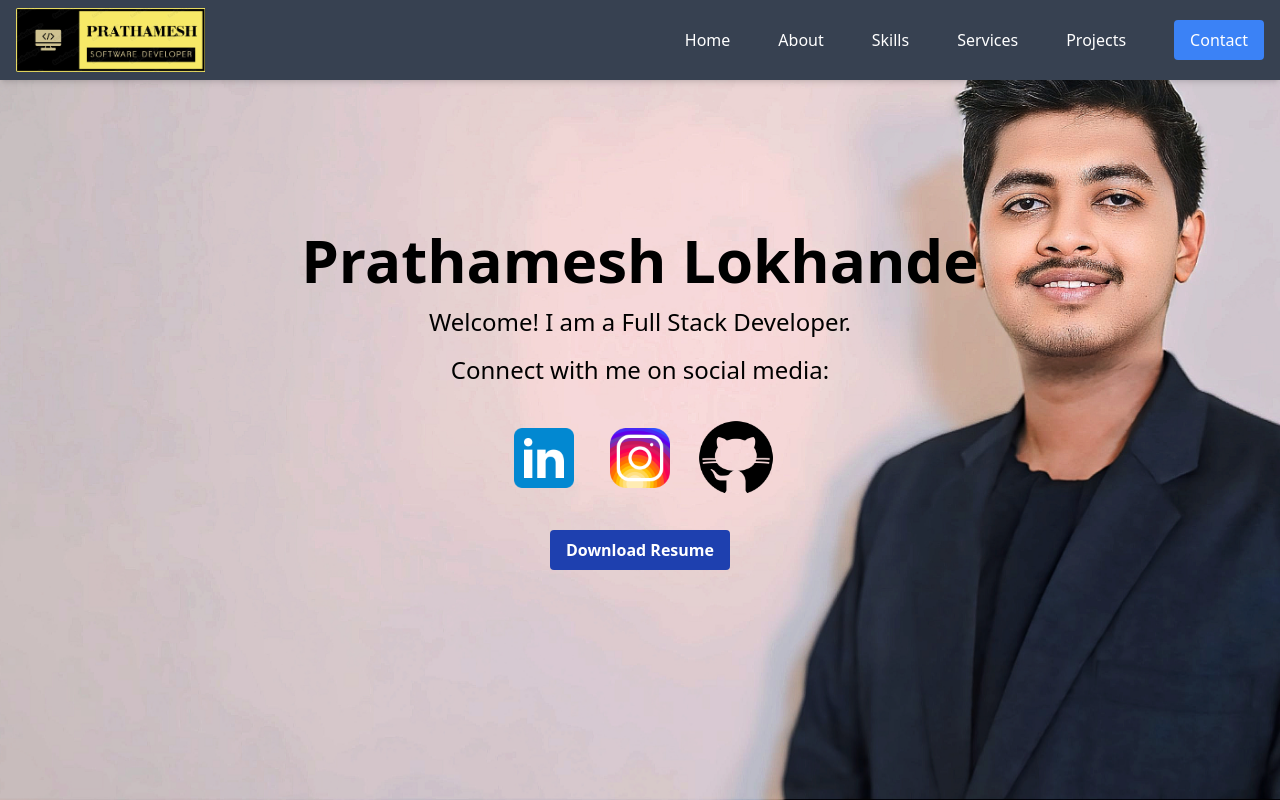
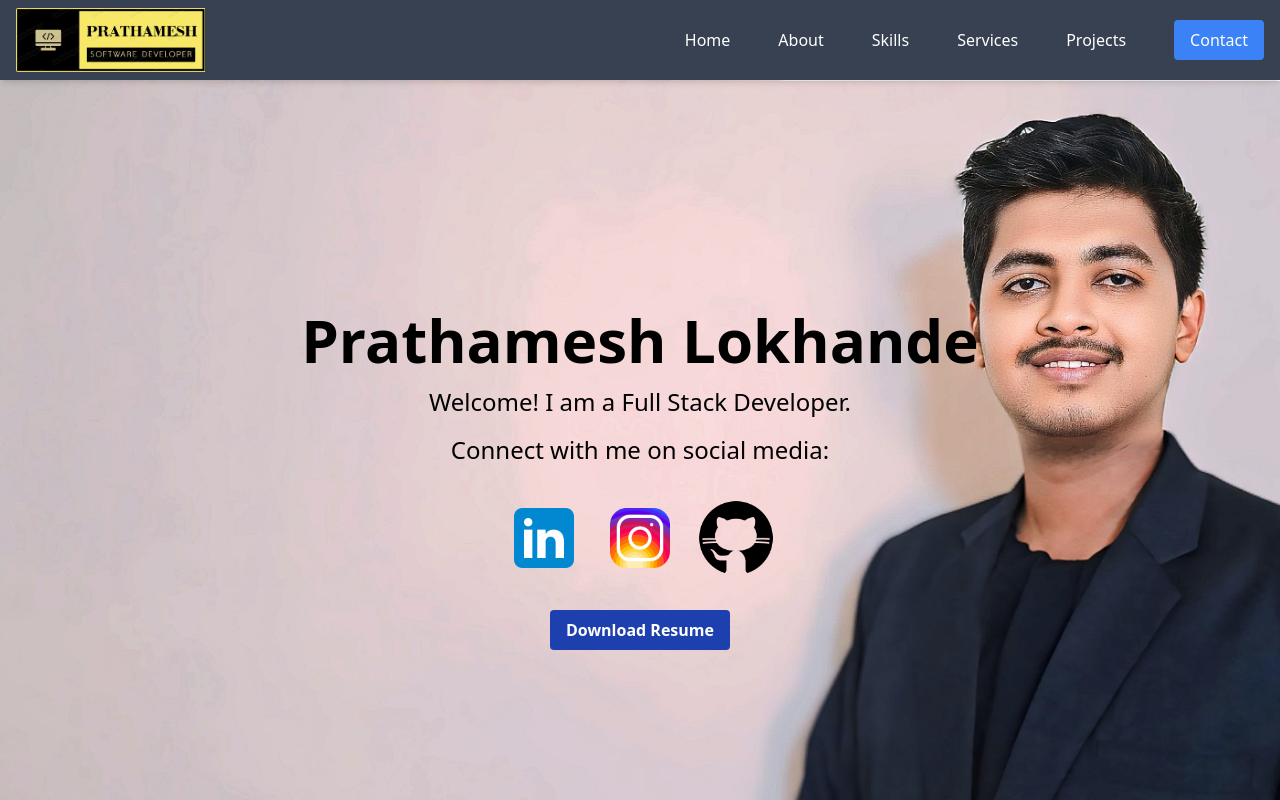
Before and after one commit to prathamesh7376/My-portfolio, a React (Vite) app: page / in a window 1280 px wide. Shown: the top 800 px of the page. Built offline with nearby package versions, Linux system fonts and the light colour scheme.

Commit message:
Update Hero.jsx
margin for small screen fixed

```diff
--- a/src/Components/Hero.jsx
+++ b/src/Components/Hero.jsx
@@ -10,7 +10,7 @@ const Hero = () => {
   return (
     <section
       id="hero"
-      className="relative h-screen flex flex-col items-center justify-center mt-18"
+      className="relative h-screen flex flex-col items-center justify-center mt-18 lg:mt-20"
     >
       {/* Background image for larger screens */}
       <div
```
